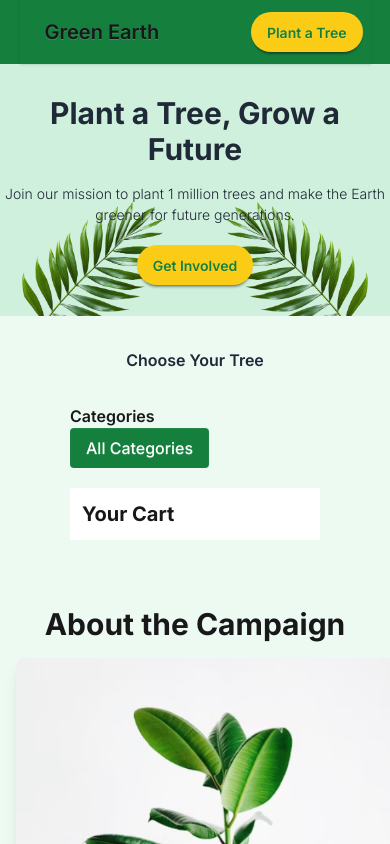
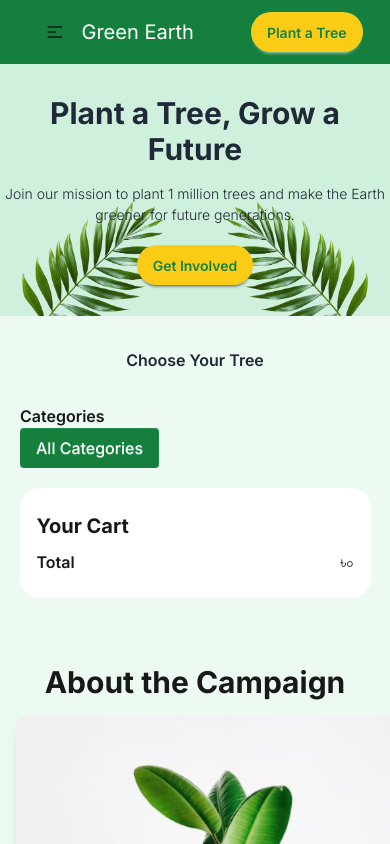
Before and after one commit to piyash-23/green-earth, a plain HTML site: page index.html in a window 390 px wide. Shown: the top 844 px of the page. Drawn offline with nearby package versions, Linux system fonts and the light colour scheme; no server answers.

Commit message:
website done

```diff
--- a/css/media.css
+++ b/css/media.css
@@ -8,8 +8,8 @@
     flex-direction: column;
   }
   .category {
-    width: 250px;
-    margin: 0 auto;
+    width: 90%;
+    padding-left: 20px;
   }
   .choosetree {
     width: 90%;
@@ -19,7 +19,7 @@
     flex-direction: column;
   }
   .cart {
-    width: 250px;
+    width: 90%;
     margin: 0 auto;
   }
   .form-container {
--- a/css/style.css
+++ b/css/style.css
@@ -49,6 +49,8 @@ header {
 }
 .cart {
   width: 250px;
+  padding: 12px 5px;
+  border-radius: 20px;
 }
 /* loadbutton */
 .loadbutton {
@@ -213,3 +215,8 @@ footer {
 #btn-cart {
   background: transparent;
 }
+.total {
+  display: flex;
+  justify-content: space-between;
+  margin-top: 10px;
+}
--- a/index.html
+++ b/index.html
@@ -17,19 +17,51 @@
   </head>
   <body>
     <header>
-      <div class="navbar shadow-sm w-[90%] mx-auto">
+      <div class="navbar bg-[#15803D] w-[90%] mx-auto">
         <div class="navbar-start">
-          <a class="btn btn-ghost text-xl">Green Earth</a>
+          <div class="dropdown">
+            <div
+              tabindex="0"
+              role="button"
+              class="btn btn-ghost lg:hidden bg-[#15803D]"
+            >
+              <svg
+                xmlns="http://www.w3.org/2000/svg"
+                class="h-5 w-5"
+                fill="none"
+                viewBox="0 0 24 24"
+                stroke="currentColor"
+              >
+                <path
+                  stroke-linecap="round"
+                  stroke-linejoin="round"
+                  stroke-width="2"
+                  d="M4 6h16M4 12h8m-8 6h16"
+                />
+              </svg>
+            </div>
+            <ul
+              tabindex="0"
+              class="menu menu-sm dropdown-content bg-[#15803D] rounded-box z-1 mt-3 w-52 p-2 shadow"
+            >
+              <li><a>About</a></li>
+              <li>
+                <a>Gallery</a>
+              </li>
+              <li><a>Plant a Tree</a></li>
+            </ul>
+          </div>
+          <a class="cursor-pointer text-xl">Green Earth</a>
         </div>
         <div class="navbar-center hidden lg:flex">
           <ul class="menu menu-horizontal px-1">
             <li><a>About</a></li>
-            <li><a href="#">Gallery</a></li>
+            <li><a>Gallery</a></li>
             <li><a>Plant a Tree</a></li>
           </ul>
         </div>
         <div class="navbar-end">
-          <button class="btn btn-neutral" id="navBtn">Plant a Tree</button>
+          <a class="btn" id="navBtn">Plant a Tree</a>
         </div>
       </div>
     </header>
@@ -89,6 +121,12 @@
           <div class="cartIn p-3">
             <h1 class="text-xl font-bold">Your Cart</h1>
             <div class="addcart"></div>
+            <div class="total">
+              <p class="font-semibold">Total</p>
+              <div class="taka">
+                <p class="sum">৳০</p>
+              </div>
+            </div>
             <!-- <div class="showcart">
               <div class="quantity">
                 <h1 class="font-semibold">Mango Tree</h1>
@@ -139,7 +177,7 @@
         Our Imapct
       </h1>
       <div
-        class="impactIn py-9 flex flex-col lg:flex-row justify-center items-center gap-5"
+        class="impactIn py-9 flex flex-col lg:flex-row flex-wrap justify-center items-center gap-5"
       >
         <div class="icard">
           <div class="card bg-neutral w-96">
--- a/js/index.js
+++ b/js/index.js
@@ -3,7 +3,7 @@ let cartItems = [];
 const loadProducts = async () => {
   const res = await fetch("https://openapi.programming-hero.com/api/plants");
   const data = await res.json();
-  // console.log(data.plants);
+
   loadedTrees = data.plants;
 };
 // add to cart funtion
@@ -16,18 +16,17 @@ const addToCart = (id) => {
     } else {
       cartItems.push({ ...item, quantities: 1 });
     }
-    console.log(cartItems);
+
     showCart();
   }
-};
-const deletearr = (id) => {
-  cartItems.filter((item) => item.id !== id);
-  showCart();
 };
 
 const showCart = () => {
   let addCart = document.querySelector(".addcart");
   addCart.innerHTML = "";
+  let total = 0;
+  let sumBox = document.querySelector(".sum");
+  sumBox.innerHTML = "";
   cartItems.forEach((element) => {
     let toCart = document.createElement("div");
     toCart.innerHTML = `
@@ -39,7 +38,13 @@ const showCart = () => {
               <button class="btn" id="btn-cart" onclick="deletearr(${element.id})">X</button>
             </div>`;
     addCart.appendChild(toCart);
+    total += element.price * element.quantities;
+    sumBox.innerHTML = `৳${total}`;
   });
+};
+const deletearr = (id) => {
+  cartItems = cartItems.filter((item) => item.id !== id);
+  showCart();
 };
 
 //load all categories
@@ -50,33 +55,19 @@ const categoryLoad = () => {
       displayCatry(catry.categories);
     });
 };
-// {
-//     "id": 6,
-//     "category_name": "Evergreen Tree",
-//     "small_description": "Trees that remain green throughout the year."
-// }
+
 categoryLoad();
-// {
-//     "id": 1,
-//     "image": "https://i.ibb.co.com/cSQdg7tf/mango-min.jpg",
-//     "name": "Mango Tree",
-//     "description": "A fast-growing tropical tree that produces delicious, juicy mangoes during summer. Its dense green canopy offers shade, while its sweet fruits are rich in vitamins and minerals.",
-//     "category": "Fruit Tree",
-//     "price": 500
-// }
+
 const addActive = (id) => {
   if (id === "all") {
-    // প্রথম বাটনের জন্য
     removeActive();
     let allCategoriesBtn = document.getElementById("allcat");
     allCategoriesBtn.classList.add("active");
-    // চাইলে এখানে API কল এড়িয়ে যেতে পারো
     return;
   }
 };
 const removeActive = () => {
   let allBtn = document.querySelectorAll(".all-btn");
-  // console.log(allBtn);
   allBtn.forEach((btn) => {
     btn.classList.remove("active");
   });
@@ -89,8 +80,6 @@ const loadtrees = (id) => {
       let loadBtn = document.getElementById(`load-btn-${id}`);
       removeActive();
       loadBtn.classList.add("active");
-      // console.log(loadBtn);
-      // addActive();
       loadbyCat(data.plants);
     });
 };
@@ -123,11 +112,9 @@ const allCard = (tree) => {
   return loadCard;
 };
 const loadbyCat = (plants) => {
-  // console.log(plants);
   let chooseAll = document.getElementById("chooseSec"); // load trees
   chooseAll.innerHTML = "";
   plants.forEach((plant) => {
-    // console.log(plant);
     const card = document.createElement("div");
     card.innerHTML = allCard(plant);
     chooseAll.appendChild(card);
@@ -136,12 +123,10 @@ const loadbyCat = (plants) => {
 
 // displat all categories
 const displayCatry = (categories) => {
-  // console.log(categories);
   let btnCatery = document.getElementById("loadcategory");
   btnCatery.innerHTML = "";
   categories.forEach((category) => {
     let button = document.createElement("div");
-    // console.log(category);
     button.innerHTML = `
         <button class="btn all-btn loadbutton" id="load-btn-${category.id}" onclick="loadtrees(${category.id})">${category.category_name}<button>
     `;
@@ -150,25 +135,16 @@ const displayCatry = (categories) => {
 };
 
 chooseTrees();
-// {
-//     "id": 24,
-//     "image": "https://i.ibb.co.com/FL3c30KJ/giant-bamboo-min.jpg",
-//     "name": "Giant Bamboo",
-//     "description": "The tallest bamboo species, producing strong, thick stems. Useful for building materials and garden landscaping.",
-//     "category": "Bamboo",
-//     "price": 1200
-// }
 const loadAll = (trees) => {
   // console.log(trees);
   let chooseAll = document.getElementById("chooseSec");
   chooseAll.innerHTML = "";
-  // load single
+
   trees.forEach((tree) => {
-    // console.log(tree);
     const card = document.createElement("div");
     card.innerHTML = allCard(tree);
-    // এটা আনকমেন্ট করতে হবে
-    // chooseAll.appendChild(card);
+
+    chooseAll.appendChild(card);
   });
 };
 
```
